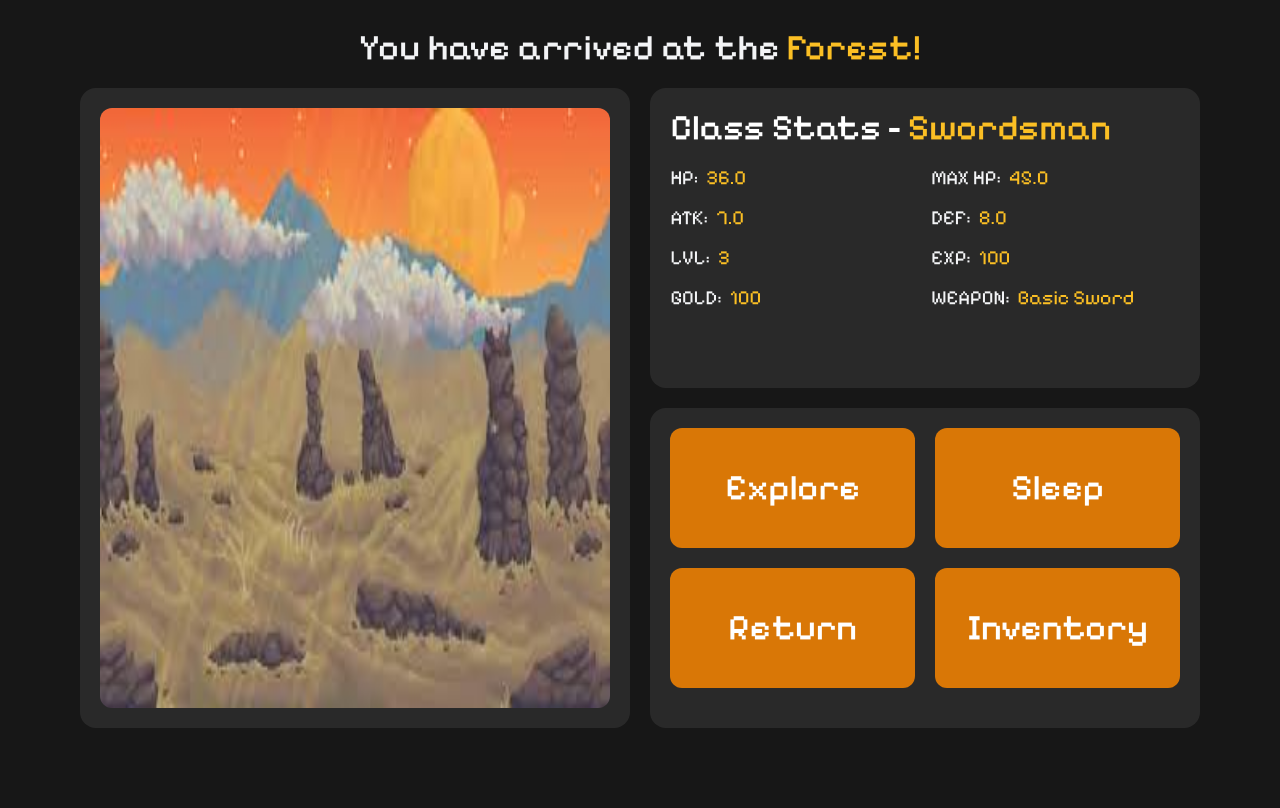
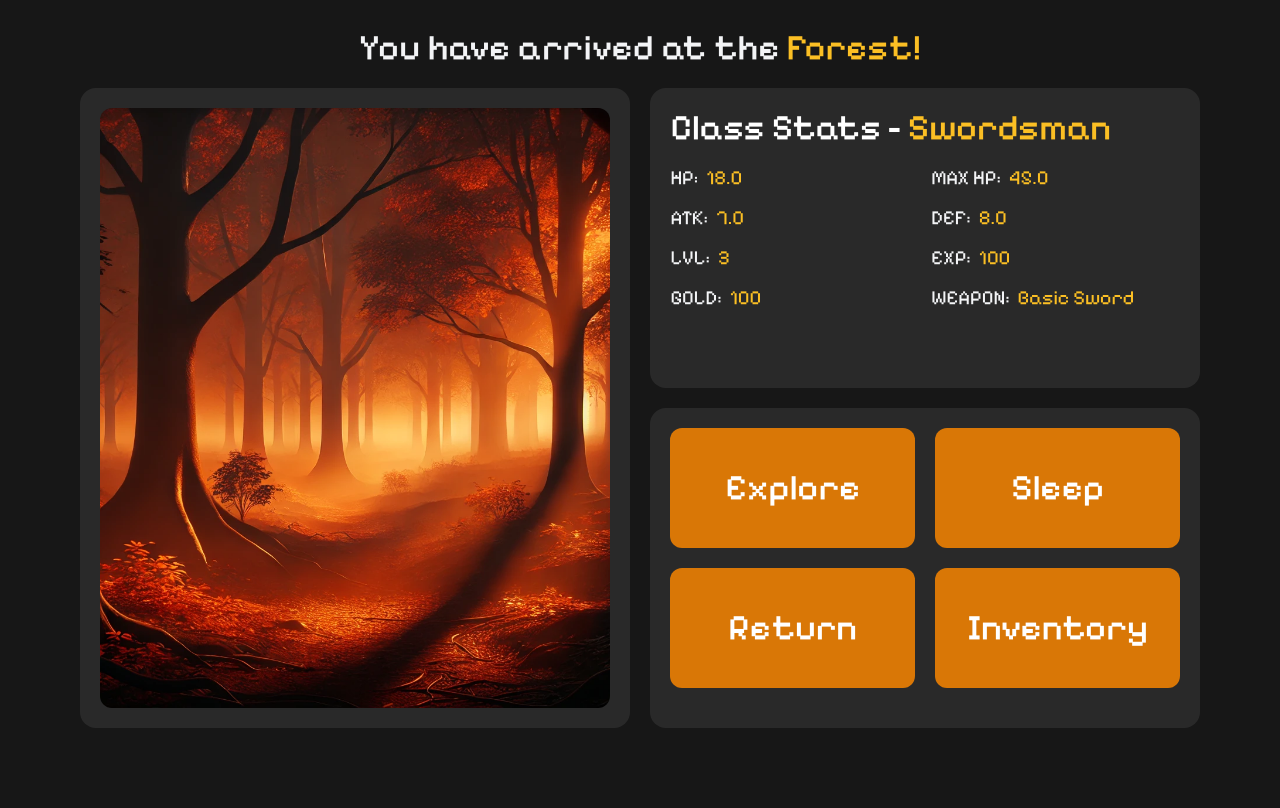
Before and after one commit to HeunLi/flask-rpg2, a Flask app: page /explore?location=Forest in a window 1280 px wide. Run offline with Flask 3, Linux system fonts and the light colour scheme; some libraries are stand-ins or nearby versions.

Commit message:
added background images to the explore.html

```diff
--- a/flaskr/app.py
+++ b/flaskr/app.py
@@ -166,7 +166,7 @@ def explore():
             return redirect(url_for("battle", location=location, enemy=enemy))
 
     # image for location
-    location_image = f"images/{location.lower()}.jpg"
+    location_image = f"images/{location.lower()}.webp"
 
     # if enemy is none meaning area is cleared
     if enemy is None:
--- a/flaskr/player_save.json
+++ b/flaskr/player_save.json
@@ -1,6 +1,6 @@
 {
     "class": "Swordsman",
-    "HP": 36.0,
+    "HP": 18.0,
     "ATK": 7.0,
     "DEF": 8.0,
     "LVL": 3,
--- a/flaskr/templates/game/explore.html
+++ b/flaskr/templates/game/explore.html
@@ -13,11 +13,9 @@ content %}
 			<div
 				class="w-1/2 h-full bg-neutral-500/20 rounded-2xl overflow-hidden p-5"
 			>
-				<img
-					src="{{  url_for('static', filename='images/start_bg.jpg') }}"
-					alt=""
-					class="w-full h-full object-object rounded-xl"
-				/>
+			<img src="{{ url_for('static', filename=location_image) }}"
+			alt=""
+			class="w-full h-full object-cover rounded-xl" />
 			</div>
 			<div class="w-1/2 h-full space-y-5">
 				<div
--- a/flaskr/templates/game/game.html
+++ b/flaskr/templates/game/game.html
@@ -14,7 +14,7 @@
 				class="w-1/2 h-full bg-neutral-500/20 rounded-2xl overflow-hidden p-5"
 			>
 				<img
-					src="{{ url_for('static', filename='images/start_bg.jpg') }}"
+					src="{{ url_for('static', filename='images/bg_spring_v.webp') }}"
 					alt="Background"
 					class="w-full h-full object-cover rounded-xl"
 				/>
--- a/flaskr/world_save.json
+++ b/flaskr/world_save.json
@@ -14,5 +14,6 @@
     "visited_areas": [
         "Forest",
         "Swamp"
-    ]
+    ],
+    "current_battle": {}
 }
```
Also changed, not shown: flaskr/static/images/bg_spring_v.webp (added), flaskr/static/images/cave.webp (added), flaskr/static/images/forest.webp (added), flaskr/static/images/mountains.webp (added), flaskr/static/images/swamp.webp (added).
